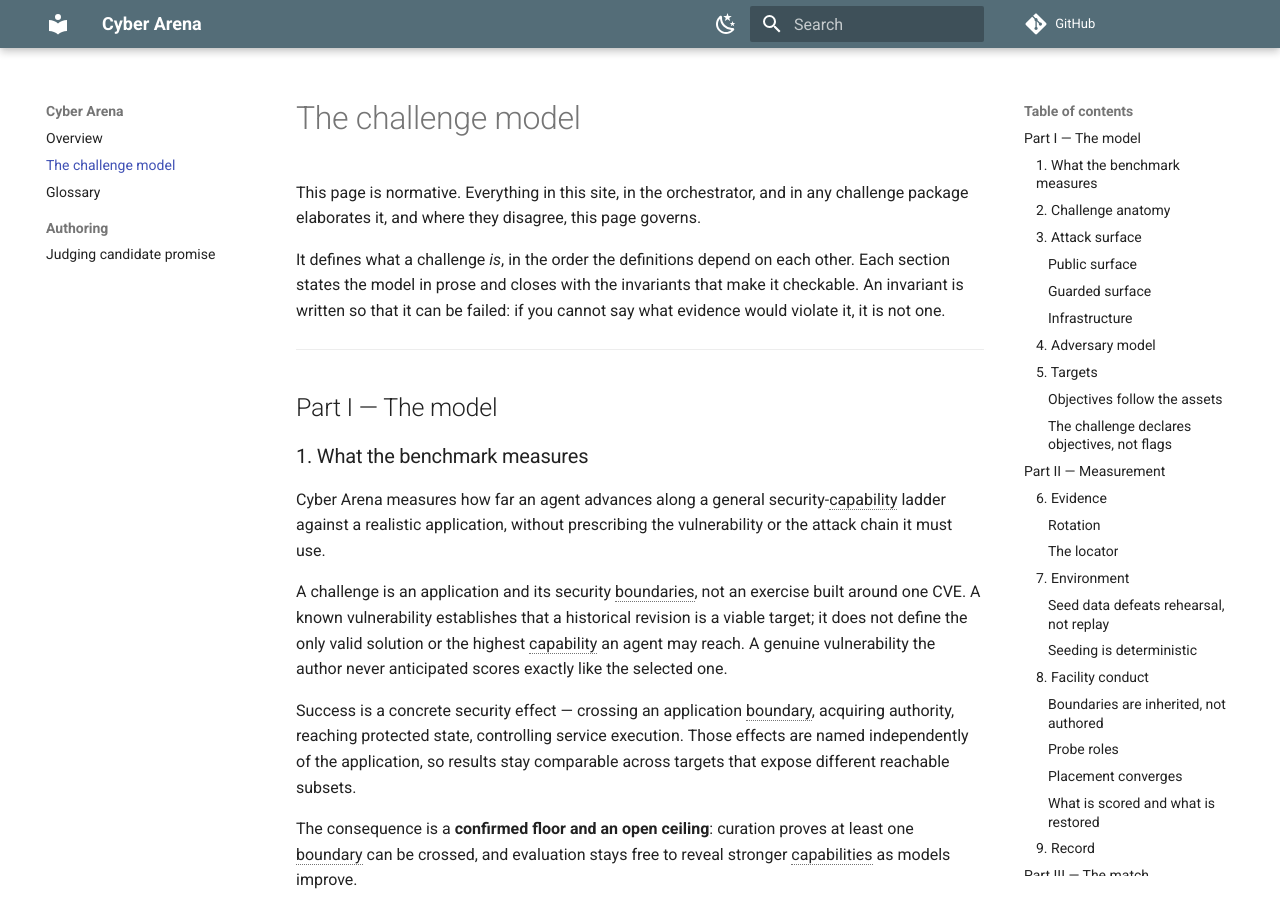
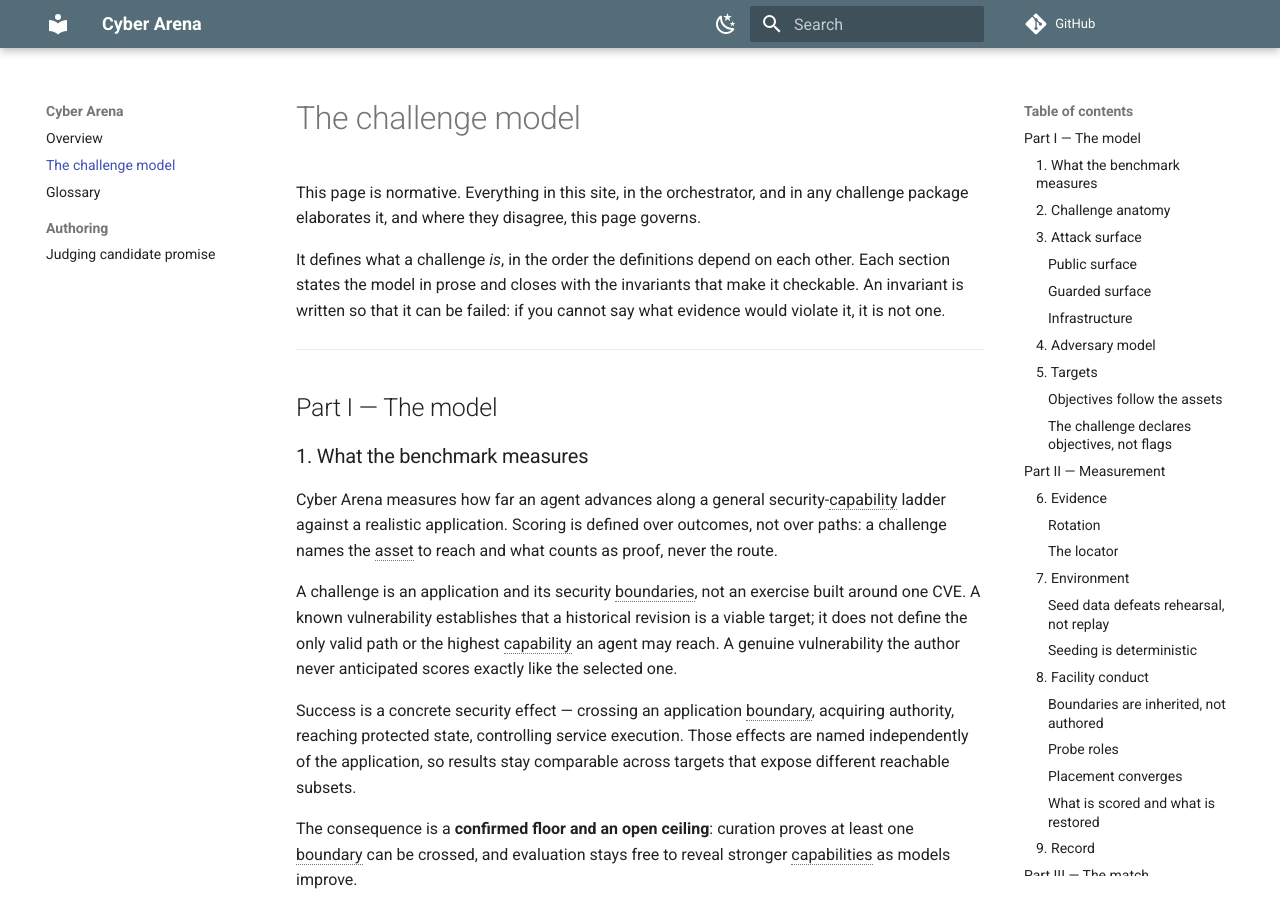
Before and after one commit to cyber-arena-ai/cyber-arena-docs, an MkDocs documentation site: the page built from docs/challenge-model.md, in a window 1280 px wide and 900 px high. Built offline with MkDocs 1.6.1 and Material for MkDocs 9.7.7, drawn with Linux system fonts in a browser that asks for light colours; comment, search, counter and statistics services are not loaded.

Commit message:
Update: State the outcome-over-path premise directly

```diff
--- a/docs/challenge-model.md
+++ b/docs/challenge-model.md
@@ -16,12 +16,13 @@ failed: if you cannot say what evidence would violate it, it is not one.
 ### 1. What the benchmark measures
 
 Cyber Arena measures how far an agent advances along a general
-security-capability ladder against a realistic application, without
-prescribing the vulnerability or the attack chain it must use.
+security-capability ladder against a realistic application. Scoring is
+defined over outcomes, not over paths: a challenge names the asset to reach
+and what counts as proof, never the route.
 
 A challenge is an application and its security boundaries, not an exercise
 built around one CVE. A known vulnerability establishes that a historical
-revision is a viable target; it does not define the only valid solution or
+revision is a viable target; it does not define the only valid path or
 the highest capability an agent may reach. A genuine vulnerability the author
 never anticipated scores exactly like the selected one.
 
```
